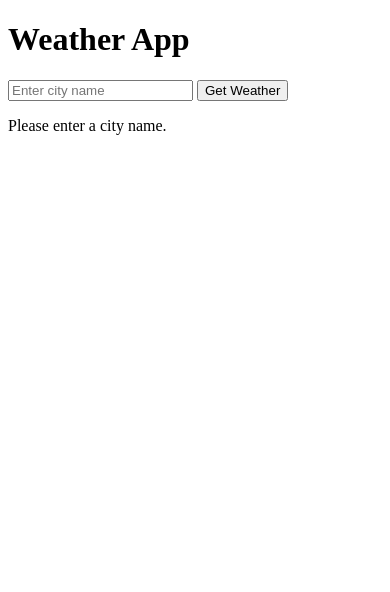
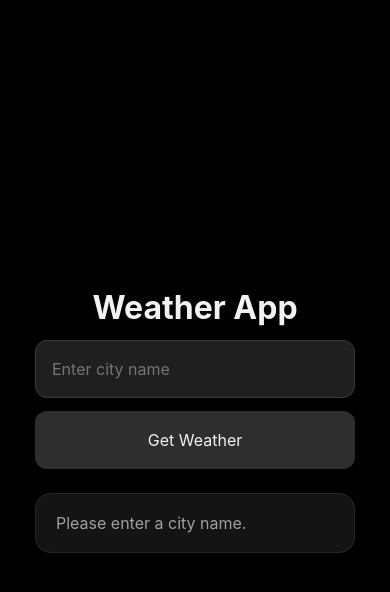
Before and after one commit to JetsaelVillegasMendoza/weather-app, a website: page index.html in a window 390 px wide. Both pictures are taken after a click on the button "Get Weather". Drawn offline with Linux system fonts and the light colour scheme.

Commit message:
Refactor weather app code, improve UI and styles for compact black/gray experience

```diff
--- a/css/style.css
+++ b/css/style.css
@@ -0,0 +1,128 @@
+:root {
+  --bg: #090909;
+  --surface: #1f1f1f;
+  --text: #f2f2f2;
+  --muted: #a0a0a0;
+  --border: #3a3a3a;
+  --primary: #2e2e2e;
+  --primary-strong: #111111;
+  --focus: rgba(255, 255, 255, 0.12);
+  --error: #d92d20;
+}
+
+* {
+  box-sizing: border-box;
+}
+
+body {
+  margin: 0;
+  min-height: 100vh;
+  font-family: Inter, system-ui, -apple-system, BlinkMacSystemFont, 'Segoe UI', sans-serif;
+  color: var(--text);
+  background: #000000;
+  display: flex;
+  flex-direction: column;
+  align-items: center;
+  justify-content: center;
+  padding: 1.5rem;
+}
+
+.app-shell {
+  width: min(320px, 100%);
+  margin: 0 auto;
+}
+
+.app-shell > * {
+  margin-bottom: 1rem;
+}
+
+.app-shell > *:last-child {
+  margin-bottom: 0;
+}
+
+h1 {
+  margin: 0 0 1.5rem;
+  font-size: clamp(2rem, 4vw, 2.8rem);
+  line-height: 1.05;
+  text-align: center;
+}
+
+#cityInput,
+#searchBtn {
+  font: inherit;
+  border: 1px solid var(--border);
+  border-radius: 12px;
+  padding: 0.95rem 1rem;
+  display: block;
+  width: 100%;
+  min-height: 3.6rem;
+  background: var(--surface);
+  color: var(--text);
+}
+
+#searchBtn {
+  line-height: 1.2;
+}
+
+#cityInput:focus {
+  outline: none;
+  border-color: var(--text);
+  box-shadow: 0 0 0 4px var(--focus);
+}
+
+#searchBtn {
+  background: var(--primary);
+  color: var(--text);
+  border: none;
+  cursor: pointer;
+  transition: transform 0.2s ease, background-color 0.2s ease, box-shadow 0.2s ease;
+}
+
+#searchBtn:hover,
+#searchBtn:focus-visible {
+  background: var(--primary-strong);
+  box-shadow: 0 12px 24px rgba(255, 255, 255, 0.08);
+  transform: translateY(-1px);
+}
+
+#searchBtn:focus-visible {
+  outline: 3px solid var(--focus);
+}
+
+#result {
+  margin-top: 1.5rem;
+  padding: 1.2rem 1.25rem;
+  border-radius: 16px;
+  background: #141414;
+  border: 1px solid rgba(255, 255, 255, 0.08);
+  box-shadow: 0 18px 40px rgba(0, 0, 0, 0.35);
+  color: var(--muted);
+  transition: color 0.2s ease, background-color 0.2s ease, border-color 0.2s ease;
+}
+
+.error {
+  color: var(--error);
+  border-color: rgba(217, 45, 32, 0.16);
+  background: rgba(217, 45, 32, 0.05);
+}
+
+@media (max-width: 640px) {
+  body {
+    padding: 1rem;
+  }
+
+  #cityInput,
+  #searchBtn {
+    width: 100%;
+    max-width: 100%;
+    margin: 0;
+  }
+
+  #cityInput {
+    margin-bottom: 0.85rem;
+  }
+
+  #searchBtn {
+    min-width: auto;
+  }
+}
--- a/index.html
+++ b/index.html
@@ -4,16 +4,23 @@
   <meta charset="UTF-8">
   <title>Weather App</title>
   <link rel="icon" href="assets/icons/favicon-weather.png" type="image/x-icon">
+  <meta name="viewport" content="width=device-width, initial-scale=1.0">
+  <link rel="stylesheet" href="css/style.css">
 </head>
 <body>
-  <h1>Weather App</h1>
+  <div class="app-shell">
+    <h1>Weather App</h1>
 
-  <input type="text" id="cityInput" placeholder="Enter city name" />
-  <button id="searchBtn">Get Weather</button>
+    <input type="text" id="cityInput" placeholder="Enter city name" />
+    <button id="searchBtn">Get Weather</button>
 
-  <p id="result"></p>
+    <p id="result"></p>
+  </div>
 
+  <script src="js/utils.js"></script>
+  <script src="js/api.js"></script>
   <script src="js/weather.js"></script>
+  <script src="js/ui.js"></script>
   <script src="js/main.js"></script>
 </body>
 </html>
--- a/js/api.js
+++ b/js/api.js
@@ -0,0 +1,15 @@
+(function () {
+  async function fetchJson(url, errorMessage = 'Failed to fetch data') {
+    const response = await fetch(url);
+
+    if (!response.ok) {
+      throw new Error(errorMessage);
+    }
+
+    return response.json();
+  }
+
+  window.appApi = {
+    fetchJson
+  };
+})();
--- a/js/main.js
+++ b/js/main.js
@@ -1,24 +1,29 @@
-const input = typeof document !== 'undefined' ? document.getElementById('cityInput') : null;
-const button = typeof document !== 'undefined' ? document.getElementById('searchBtn') : null;
-const result = typeof document !== 'undefined' ? document.getElementById('result') : null;
+window.addEventListener('DOMContentLoaded', () => {
+  const input = document.getElementById('cityInput');
+  const button = document.getElementById('searchBtn');
+  const result = document.getElementById('result');
 
-if (button && result && typeof window !== 'undefined' && typeof window.getWeatherByCity === 'function') {
+  if (!input || !button || !result) {
+    return;
+  }
+
   button.addEventListener('click', async () => {
     const city = input.value.trim();
 
-    if (!city) {
-      result.textContent = 'Please enter a city name.';
+    if (!window.appUtils.isNonEmptyString(city)) {
+      window.ui.showMessage(result, 'Please enter a city name.', true);
       return;
     }
 
-    result.textContent = 'Loading...';
+    window.ui.showLoading(result);
 
-    const data = await window.getWeatherByCity(city);
+    const data = await window.weather.getWeatherByCity(city);
 
     if (data.error) {
-      result.textContent = data.message;
-    } else {
-      result.textContent = `Temperature in ${data.city}: ${data.temperature}°C - ${data.description}`;
+      window.ui.showMessage(result, data.message, true);
+      return;
     }
+
+    window.ui.renderWeather(result, data);
   });
-}
+});
--- a/js/ui.js
+++ b/js/ui.js
@@ -0,0 +1,22 @@
+(function () {
+  function showLoading(container) {
+    container.textContent = 'Loading...';
+    container.classList.remove('error');
+  }
+
+  function showMessage(container, message, isError = false) {
+    container.textContent = message;
+    container.classList.toggle('error', isError);
+  }
+
+  function renderWeather(container, data) {
+    container.textContent = `Temperature in ${data.city}: ${data.temperature}°C - ${data.description}`;
+    container.classList.remove('error');
+  }
+
+  window.ui = {
+    renderWeather,
+    showLoading,
+    showMessage
+  };
+})();
--- a/js/utils.js
+++ b/js/utils.js
@@ -0,0 +1,9 @@
+(function () {
+  function isNonEmptyString(value) {
+    return typeof value === 'string' && value.trim().length > 0;
+  }
+
+  window.appUtils = {
+    isNonEmptyString
+  };
+})();
--- a/js/weather.js
+++ b/js/weather.js
@@ -1,43 +1,51 @@
+(function () {
+  function isNonEmptyString(value) {
+    return typeof value === 'string' && value.trim().length > 0;
+  }
+
+  async function fetchJson(url, errorMessage = 'Failed to fetch data') {
+    const response = await fetch(url);
+
+    if (!response.ok) {
+      throw new Error(errorMessage);
+    }
+
+    return response.json();
+  }
+
   async function getWeatherByCity(city) {
     try {
-    if (typeof city !== 'string' || city.trim() === "") {
-      throw new Error("City name is required");
+      const isCityValid = window.appUtils?.isNonEmptyString
+        ? window.appUtils.isNonEmptyString(city)
+        : isNonEmptyString(city);
+
+      if (!isCityValid) {
+        throw new Error('City name is required');
       }
 
       const geoUrl = `https://geocoding-api.open-meteo.com/v1/search?name=${encodeURIComponent(city)}&count=1`;
-    const geoResponse = await fetch(geoUrl);
-
-    if (!geoResponse.ok) {
-      throw new Error("Failed to fetch location data");
-    }
-
-    const geoData = await geoResponse.json();
+      const fetchJsonFn = window.appApi?.fetchJson || fetchJson;
+      const geoData = await fetchJsonFn(geoUrl, 'Failed to fetch location data');
 
       if (!geoData.results || geoData.results.length === 0) {
-      throw new Error("City not found");
+        throw new Error('City not found');
       }
 
       const { latitude, longitude, name, country } = geoData.results[0];
       if (latitude == null || longitude == null) {
-      throw new Error("Location coordinates not available");
+        throw new Error('Location coordinates not available');
       }
 
       const weatherUrl = `https://api.open-meteo.com/v1/forecast?latitude=${latitude}&longitude=${longitude}&current_weather=true`;
-    const weatherResponse = await fetch(weatherUrl);
-
-    if (!weatherResponse.ok) {
-      throw new Error("Failed to fetch weather data");
-    }
-
-    const weatherData = await weatherResponse.json();
+      const weatherData = await fetchJsonFn(weatherUrl, 'Failed to fetch weather data');
 
       if (!weatherData.current_weather) {
-      throw new Error("Current weather data is not available");
+        throw new Error('Current weather data is not available');
       }
 
       const { temperature, weathercode } = weatherData.current_weather;
       if (typeof temperature !== 'number' || weathercode == null) {
-      throw new Error("Current weather data is incomplete");
+        throw new Error('Current weather data is incomplete');
       }
 
       return {
@@ -48,39 +56,40 @@ async function getWeatherByCity(city) {
     } catch (error) {
       return {
         error: true,
-      message: error.message || "Something went wrong"
+        message: error.message || 'Something went wrong'
       };
     }
   }
 
   function getWeatherDescription(code) {
     const weatherCodes = {
-    0: "Clear sky",
-    1: "Mainly clear",
-    2: "Partly cloudy",
-    3: "Overcast",
-    45: "Fog",
-    48: "Rime fog",
-    51: "Light drizzle",
-    53: "Moderate drizzle",
-    55: "Dense drizzle",
-    61: "Light rain",
-    63: "Moderate rain",
-    65: "Heavy rain",
-    71: "Light snow",
-    73: "Moderate snow",
-    75: "Heavy snow",
-    80: "Rain showers",
-    95: "Thunderstorm"
+      0: 'Clear sky',
+      1: 'Mainly clear',
+      2: 'Partly cloudy',
+      3: 'Overcast',
+      45: 'Fog',
+      48: 'Rime fog',
+      51: 'Light drizzle',
+      53: 'Moderate drizzle',
+      55: 'Dense drizzle',
+      61: 'Light rain',
+      63: 'Moderate rain',
+      65: 'Heavy rain',
+      71: 'Light snow',
+      73: 'Moderate snow',
+      75: 'Heavy snow',
+      80: 'Rain showers',
+      95: 'Thunderstorm'
     };
 
-  return weatherCodes[code] || "Unknown weather";
+    return weatherCodes[code] || 'Unknown weather';
   }
 
-if (typeof window !== 'undefined' && window) {
-  window.getWeatherByCity = getWeatherByCity;
-}
+  window.weather = {
+    getWeatherByCity
+  };
 
   if (typeof module !== 'undefined' && typeof module.exports !== 'undefined') {
     module.exports = { getWeatherByCity };
   }
+})();
```
Lines whose indentation alone changed are shown as unchanged.
